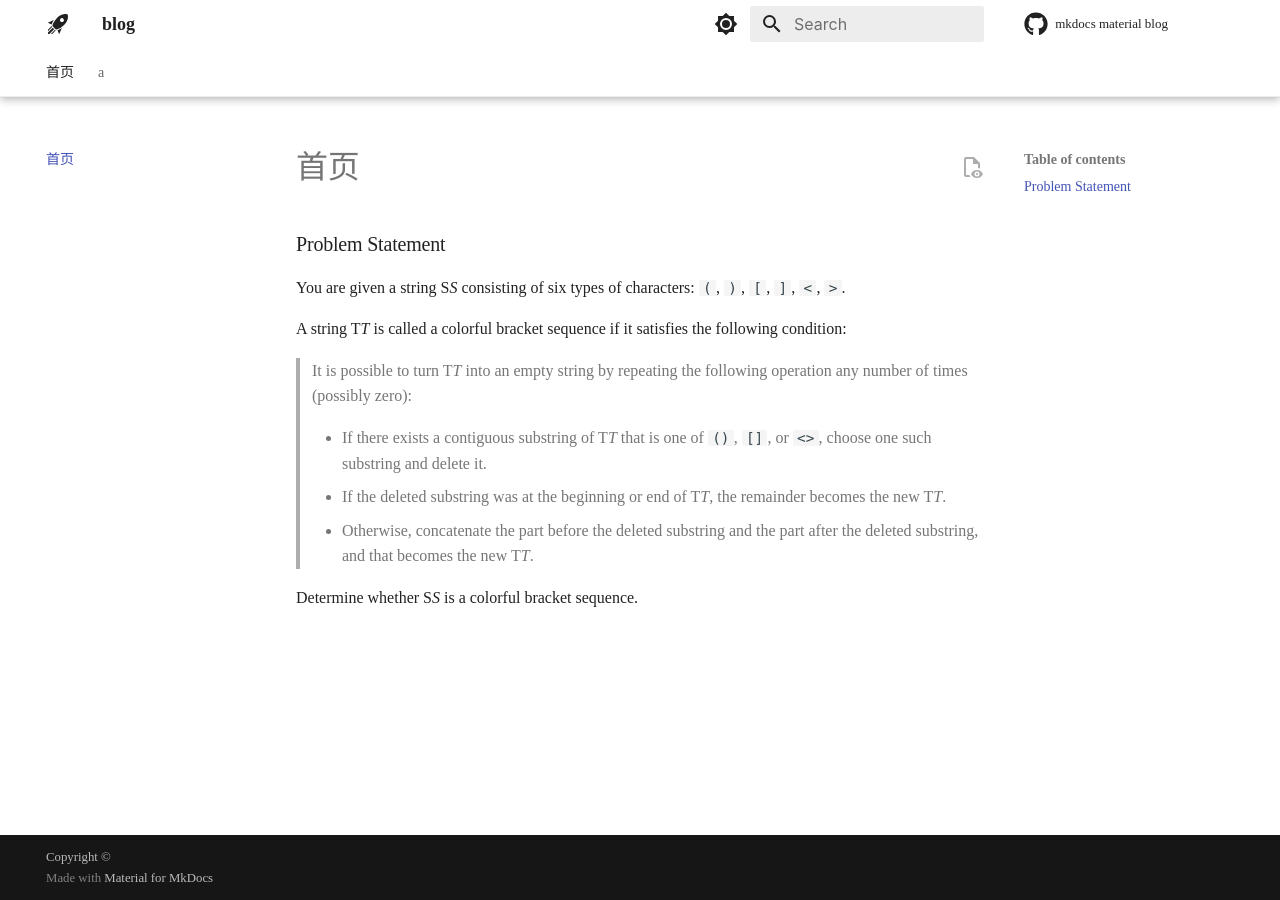
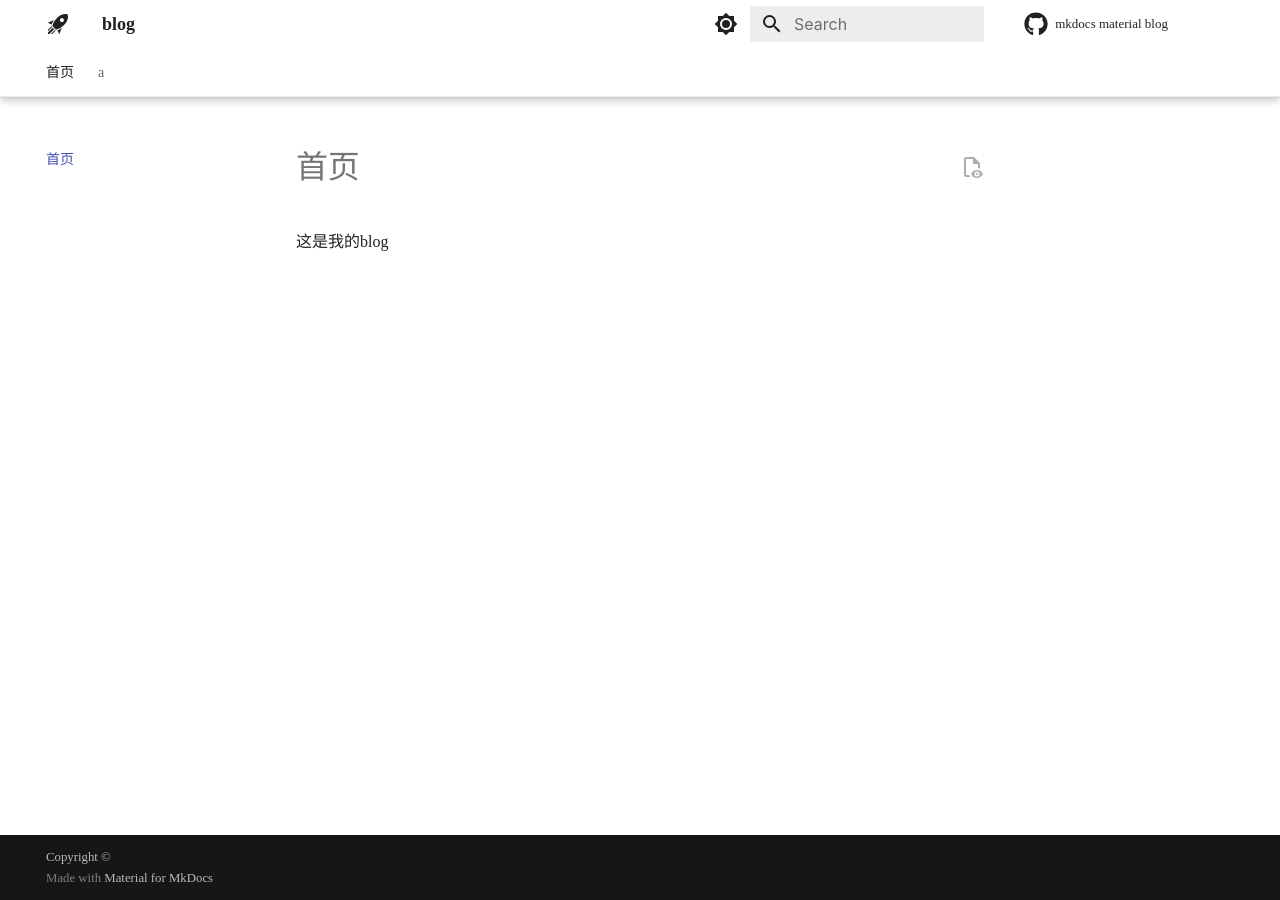
Before and after one commit to abwdnmk/abwdnmk.github.io, an MkDocs documentation site: the page built from docs/index.md, in a window 1280 px wide. Built offline with MkDocs 1.6.1 and Material for MkDocs 9.7.7, drawn with Linux system fonts in a browser that asks for light colours; comment, search, counter and statistics services are not loaded; a style sheet for code colours, icons or effects is not loaded.

Commit message:
blogindex

```diff
--- a/docs/index.md
+++ b/docs/index.md
@@ -1,13 +1 @@
-### Problem Statement
-
-You are given a string S*S* consisting of six types of characters: `(`, `)`, `[`, `]`, `<`, `>`.
-
-A string T*T* is called a colorful bracket sequence if it satisfies the following condition:
-
-> It is possible to turn T*T* into an empty string by repeating the following operation any number of times (possibly zero):
->
-> - If there exists a contiguous substring of T*T* that is one of `()`, `[]`, or `<>`, choose one such substring and delete it.
-> - If the deleted substring was at the beginning or end of T*T*, the remainder becomes the new T*T*.
-> - Otherwise, concatenate the part before the deleted substring and the part after the deleted substring, and that becomes the new T*T*.
-
-Determine whether S*S* is a colorful bracket sequence.
+这是我的blog
```
Also changed, not shown: docs/contest.md (added).
